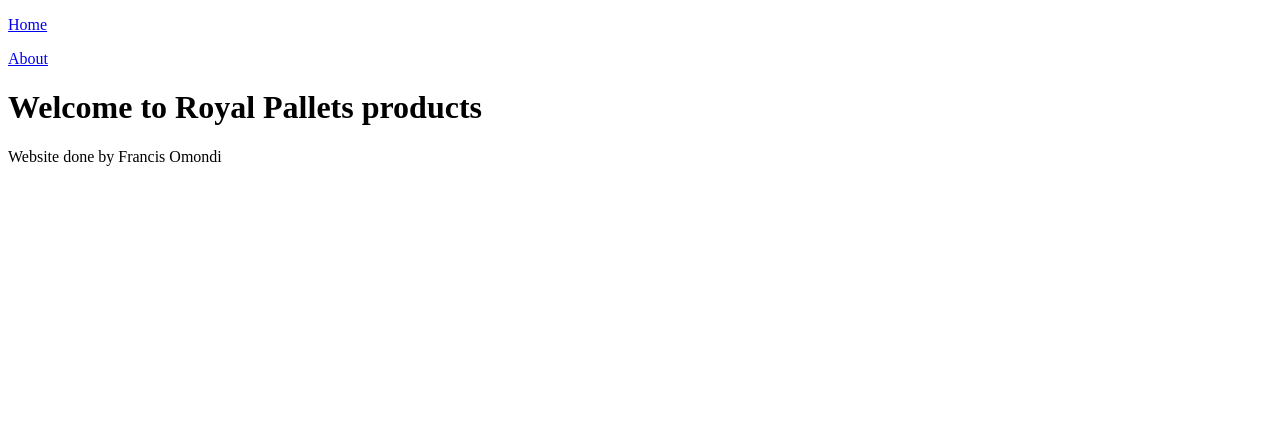
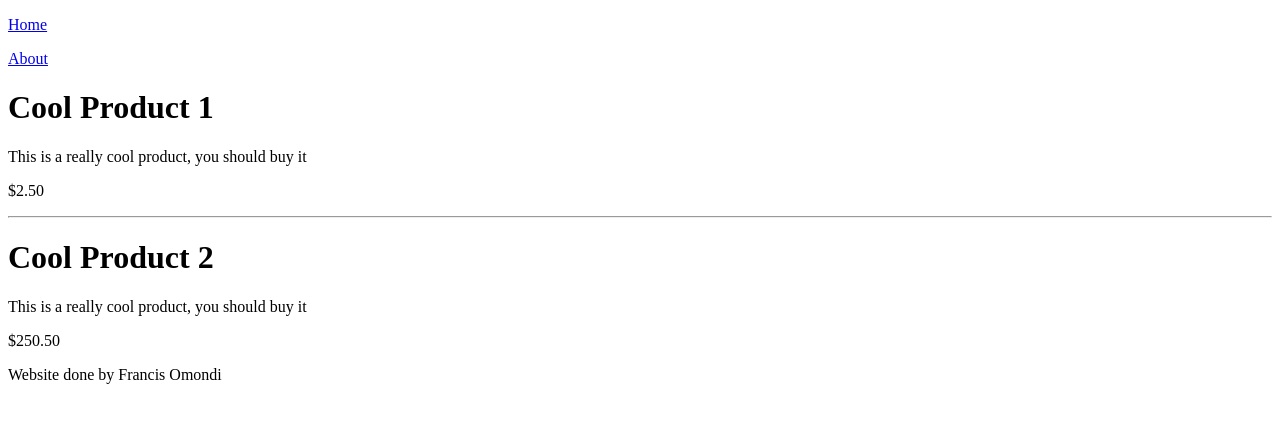
Before and after one commit to Francisomondi/Royal-Pallets-2, a Next.js app: page /products in a window 1280 px wide. Shown: the top 422 px of the page. Built offline with nearby package versions, Linux system fonts and the light colour scheme.

Commit message:
Add products page

```diff
--- /dev/null
+++ b/pages/products.js
@@ -0,0 +1,16 @@
+const products = ()=>{
+    return(
+        <div>
+        <h1>Cool Product 1</h1>
+        <p>This is a really cool product, you should buy it</p>
+        <p>$2.50</p>
+
+        <hr/>
+        <h1>Cool Product 2</h1>
+        <p>This is a really cool product, you should buy it</p>
+        <p>$250.50</p>
+        </div>
+    )
+}
+
+export default products
```
